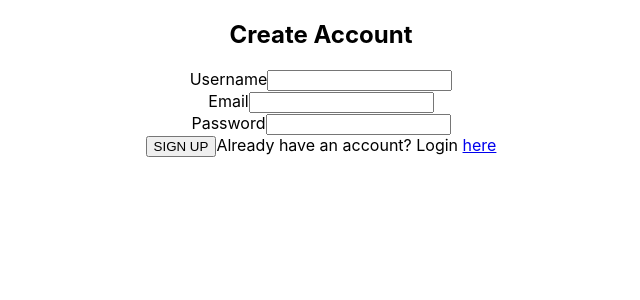
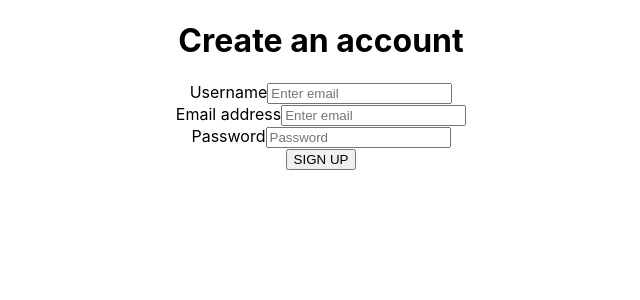
Before and after one commit to pethelp-website/final-project-pethelp, a React (Create React App) app in the folder frontend/: page / in a window 1280 px wide. Shown: the top 300 px of the page, without its empty margins (319-959 px from the left). Built offline with nearby package versions, Linux system fonts and the light colour scheme.

Commit message:
change signup form to a react bootstrap form

```diff
--- /dev/null
+++ b/frontend/src/components/home/HomePage.jsx
@@ -0,0 +1,12 @@
+import React from 'react'
+
+const HomePage = () => {
+  return (
+    <div className="form-content-right">
+        <div className="form-sucess"> Home page</div>
+
+    </div>
+  )
+}
+
+export default HomePage;
--- a/frontend/src/components/signup/Form.jsx
+++ b/frontend/src/components/signup/Form.jsx
@@ -1,8 +1,8 @@
-//this component gonna renders in the app
+//this component gonna renders in the app, and if the form is submitted, goes to home page.
 
 import React, { useState } from 'react';
 import FormSignup from "./FormSignup";
-import FormSuccess from "./FormSuccess";
+import HomePage from "../home/HomePage";
 
 const Form = () => {
     const [isSubmitted, setIsSubmitted] = useState(false);
@@ -14,7 +14,7 @@ const Form = () => {
     return (
         <div>
 
-            {!isSubmitted ? (<FormSignup submitForm={submitForm} />): (<FormSuccess />)}
+            {!isSubmitted ? (<FormSignup submitForm={submitForm} />): (<HomePage />)}
         </div>
     )
 };
--- a/frontend/src/components/signup/FormSignup.jsx
+++ b/frontend/src/components/signup/FormSignup.jsx
@@ -1,4 +1,7 @@
 import React from 'react';
+import Button from 'react-bootstrap/Button';
+import Form from 'react-bootstrap/Form';
+import Badge from 'react-bootstrap/Badge';
 import useForm from './useForm';
 import signupValidation from "./signupValidation";
 
@@ -11,7 +14,7 @@ const FormSignup = ({ submitForm }) => { //using the submit function in hte form
     ); //destruct the values from useForm, to use in the input //the validate info goes in the userform fucntion.
 
   return (
-    <div className="container">
+    /*<div className="container">
       <div className="app-wrapper">
         <div>
           <h2 className="title">Create Account</h2>
@@ -53,12 +56,57 @@ const FormSignup = ({ submitForm }) => { //using the submit function in hte form
           <div>
             <button className="submit">SIGN UP</button>
             <span className="form-input-login">
-              Already have an account? Login <a href="#">here</a>
+              Already have an account? Login here
             </span>
           </div>
         </form>
       </div>
-    </div>
+    </div>*/
+
+    //bootstrap form
+    <Form onSubmit={handleSubmit}>
+      <Form.Group className="mb-3" controlId="formBasicUsername">
+      <h1>
+       <Badge bg="secondary">Create an account</Badge>
+      </h1>
+        <Form.Label>Username</Form.Label>
+        <Form.Control
+          type="text"
+          placeholder="Enter email"
+          name="username"
+          value={values.username}
+          onChange={handleChange} />
+        {errors.username && <p>{errors.username}</p>}
+      </Form.Group>
+
+      <Form.Group className="mb-3" controlId="formBasicEmail">
+        <Form.Label>Email address</Form.Label>
+        <Form.Control
+          type="email"
+          placeholder="Enter email"
+          name="email"
+          value={values.email}
+          onChange={handleChange} />
+        {errors.email && <p>{errors.email}</p>}
+      </Form.Group>
+
+      <Form.Group className="mb-3" controlId="formBasicPassword">
+        <Form.Label>Password</Form.Label>
+        <Form.Control
+          type="password"
+          placeholder="Password"
+          name="password"
+          value={values.password}
+          onChange={handleChange} />
+        {errors.password && <p>{errors.password}</p>}
+      </Form.Group>
+
+      <Button variant="primary" type="submit">
+        SIGN UP
+      </Button>
+    </Form>
+
+
   )
 };
 
--- a/frontend/src/components/signup/FormSuccess.jsx
+++ /dev/null
@@ -1,12 +0,0 @@
-import React from 'react'
-
-const FormSuccess = () => {
-  return (
-    <div className="form-content-right">
-        <div className="form-sucess"> We have received your request!</div>
-
-    </div>
-  )
-}
-
-export default FormSuccess
--- a/frontend/src/components/signup/signup.css
+++ /dev/null
@@ -1,22 +0,0 @@
-* {
-    margin: 0;
-    padding: 0;
-}
-
-.container {
-    background-color: #efefef;
-    width: 100%;
-    min-height: 100vh;
-    display: flex;
-    justify-content: center;
-    align-items: center;
-}
-
-.app-wrapper {
-    background-color: white;
-    min-width: 350px;
-    min-height: 650px;
-    padding: 30px;
-    box-sizing: border-box;
-    border-radius: 5px;
-}
--- a/frontend/src/components/signup/signupValidation.js
+++ b/frontend/src/components/signup/signupValidation.js
@@ -1,46 +1,48 @@
 export default function validateInfo(values) {
     let errors = {};
 
+    //validation in regex format
+    const userNameValidation = /^[a-z0-9_-](?=.{8,20}$)/;;
     const uppercaseRegExp = /(?=.*?[A-Z])/;
-    const lowercaseRegExp = /(?=.*?[a-z])/;
     const digitsRegExp = /(?=.*?[0-9])/;
-    const specialCharRegExp = /(?=.*?[#?!@$%^&*-])/;
-    const minLengthRegExp = /.{8,}/;
+    const minLengthRegExp = /.{6,20}/;
+
 
     const passwordLength = values.password.length;
     const uppercasePassword = uppercaseRegExp.test(values.password);
-    const lowercasePassword = lowercaseRegExp.test(values.password);
     const digitsPassword = digitsRegExp.test(values.password);
-    const specialCharPassword = specialCharRegExp.test(values.password);
     const minLengthPassword = minLengthRegExp.test(values.password);
 
+
+
     //username
-    if (!values.username.trim()) { // trim removes whitespace from both sides of a string
+    if (!values.username.trim()) {
         errors.username = "Username is required";
+    } else if (!userNameValidation.test(values.username)) {
+        errors.username = "Minimum 8 characters long"
     };
 
 
     //email
     if (!values.email) {
         errors.email = "Email is required"
-    } else if (!/\S+@\S+\.\S+/.test(values.email)) { //validation in regex format
+    } else if (!/\S+@\S+\.\S+/.test(values.email)) {
         errors.email = "Email adress is invalid";
     };
 
+
     //Password
     if (passwordLength === 0) {
-        errors.password = "Password is empty";
+        errors.password = "Password is required";
     } else if (!uppercasePassword) {
         errors.password = "At least one Uppercase";
-    } else if (!!lowercasePassword) {
-        errors.password = "At least one Lowercase";
     } else if (!digitsPassword) {
         errors.password = "At least one digit";
-    } else if (!specialCharPassword) {
-        errors.password = "At least one Special Characters";
     } else if (!minLengthPassword) {
-        errors.password = "At least minumum 8 characters";
+        errors.password = "At least minumum 6 characters";
     };
+
+
 
     return errors;
 };
--- a/frontend/src/components/signup/useForm.jsx
+++ b/frontend/src/components/signup/useForm.jsx
@@ -1,5 +1,5 @@
-//get values from the form. hooks
 import { useState, useEffect } from "react";
+import { getLocalStorageInfo } from "../../utils/getLocalStorageInfo";
 
 
 const useForm = (callback, validateInfo) => { //using validate function here
@@ -30,23 +30,25 @@ const useForm = (callback, validateInfo) => { //using validate function here
     setIsSubmitting(true); //true after submit
 
 
-    fetch("http://localhost:3000/sign-up", {
+    fetch("https://run.mocky.io/v3/b1734bbd-64b6-42e0-9350-69f76fdaff42", {
       method: "POST",
+      headers: {
+        authorization: getLocalStorageInfo(),
+        "Content-Type": "application/json",
+      },
       body: JSON.stringify({
         username: values.username,
         email: values.email,
         password: values.password,
       })
-        .then(response => {
-          console.log(response)
-        })
-        .then(data => {
-          console.log(data)
-        })
-        .catch(error => {
-          //handle error
-        })
-    })
+    }).then(response => response.json())
+      .then(data => {
+        localStorage.setItem("token", data.jwtToken);
+        console.log(data);
+      })
+      .catch(error => {
+        console.log(error);
+      })
   };
 
 
--- /dev/null
+++ b/frontend/src/utils/getLocalStorageInfo.js
@@ -0,0 +1,3 @@
+export const getLocalStorageInfo = () => {
+    return localStorage.getItem("token");
+};
```
Also changed, not shown: frontend/src/components/home/Home.jsx (deleted).
